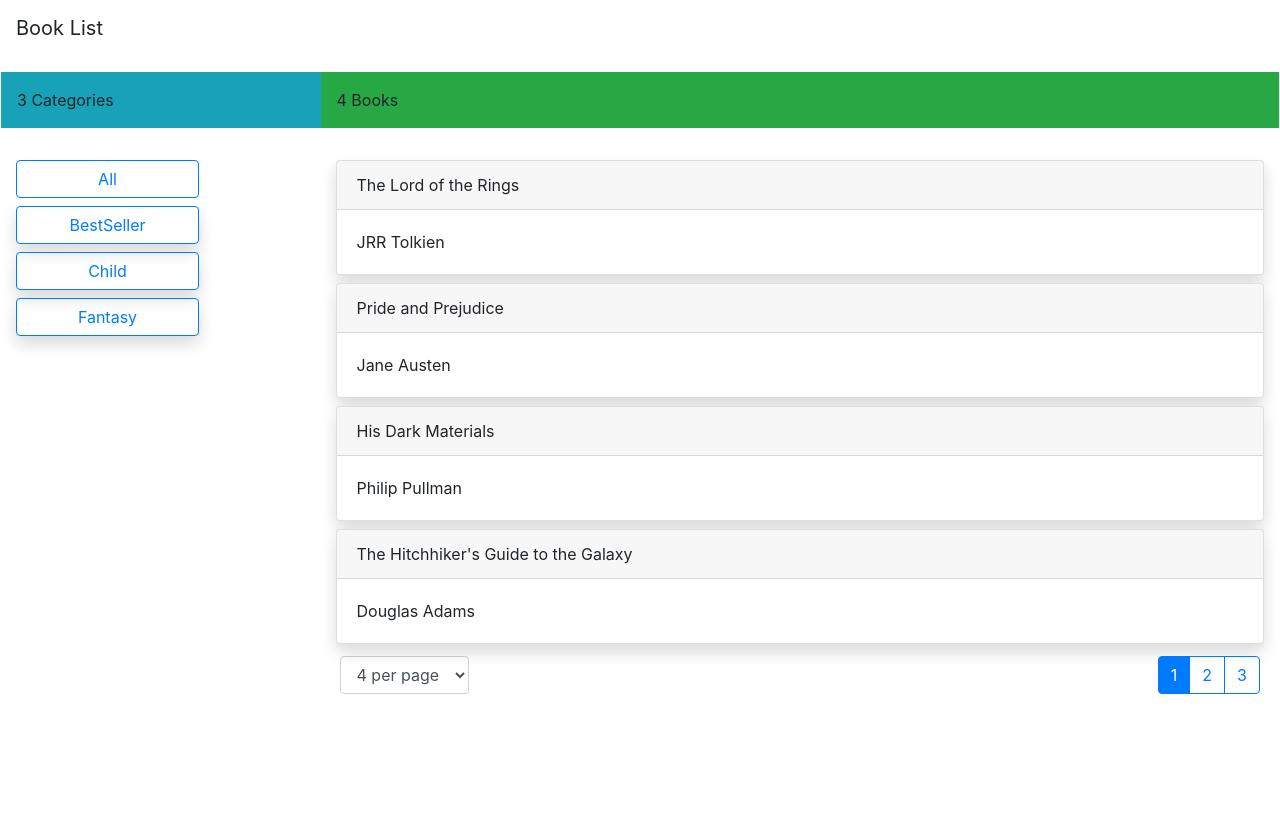
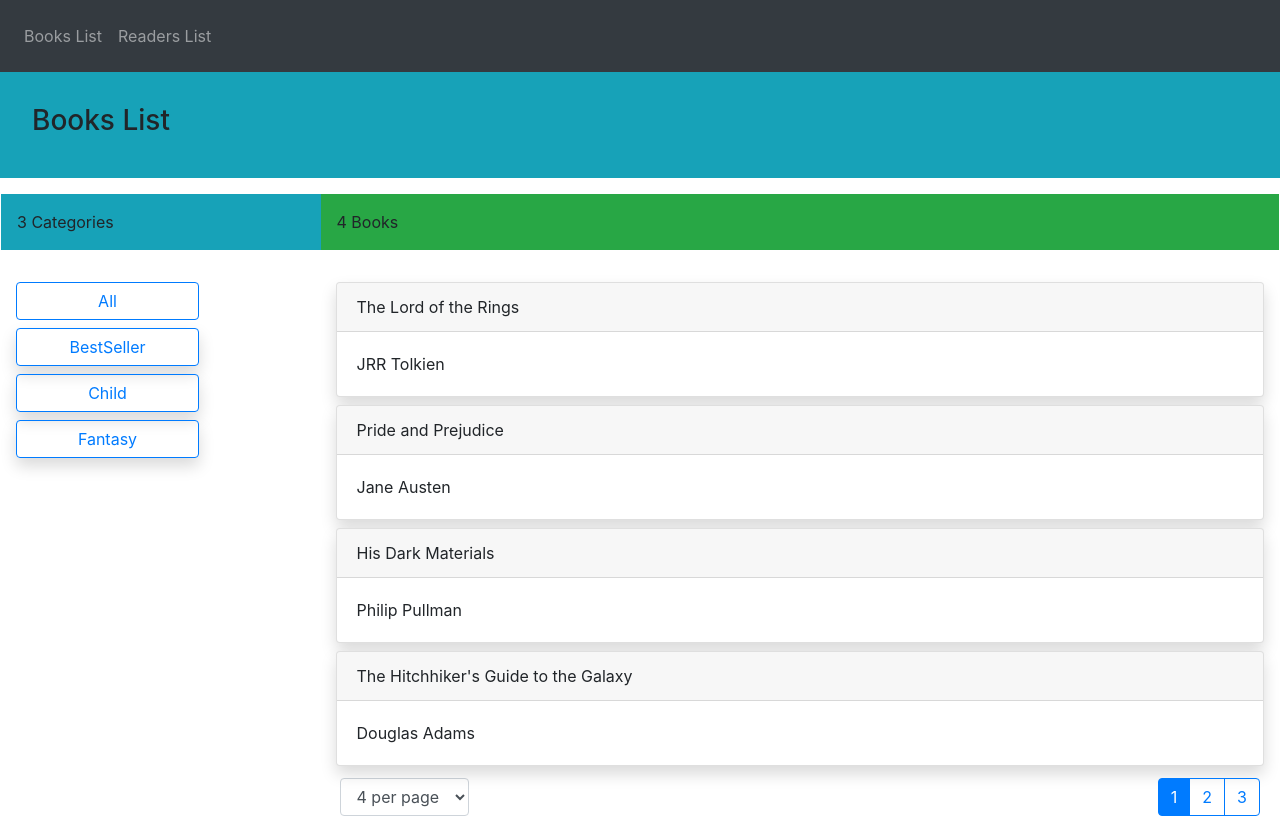
Before and after one commit to EnaEd/bookLibrary, an Angular app: page /bookList in a window 1280 px wide. Before the commit this address led to /. Before the commit the page ends 800 px from the top, so only its background shows below. Built offline with nearby package versions, Linux system fonts and the light colour scheme.

Commit message:
add route to app

```diff
--- a/src/app/app.component.ts
+++ b/src/app/app.component.ts
@@ -3,7 +3,7 @@ import { Component } from '@angular/core';
 
 @Component({
   selector: 'app-root',
-  template: '<bookList></bookList>'
+  template: '<router-outlet></router-outlet>'
 })
 
 
--- a/src/app/library/book.list.component.html
+++ b/src/app/library/book.list.component.html
@@ -1,7 +1,9 @@
-<div class="navbar navbar-toggle bg-inverse">
-    <a class="navbar-brand">
-        Book List
-    </a>
+<div class="row p-3 bg-info">
+<div class="col-6">
+    <h3 class="p-3">Books List</h3>
+</div>
+<div class="col-6">
+</div>
 </div>
 <div class="row p-3">
     <div class="col-3 bg-info p-3">
--- a/src/app/library/book.list.component.ts
+++ b/src/app/library/book.list.component.ts
@@ -1,3 +1,4 @@
+import { Routes } from '@angular/router';
 import { BookRepository } from './../repositories/book.repository';
 import { Component } from "@angular/core";
 import { Book } from '../models/book.model';
--- a/src/app/library/book.list.module.ts
+++ b/src/app/library/book.list.module.ts
@@ -3,11 +3,13 @@ import { BookListComponent } from './book.list.component';
 import { BrowserModule } from '@angular/platform-browser';
 import { BookModule } from './../models/book.module';
 import { NgModule } from "@angular/core";
+import{ReaderListComponent} from './reader.list.component'
+import { from } from 'rxjs';
 
 
 @NgModule({
     imports:[BookModule,BrowserModule],
-    declarations:[BookListComponent,CounterDirective],
-    exports:[BookListComponent]
+    declarations:[BookListComponent,CounterDirective,ReaderListComponent],
+    exports:[BookListComponent,ReaderListComponent]
 })
 export class BookListModule{}
--- /dev/null
+++ b/src/app/library/reader.list.component.ts
@@ -0,0 +1,6 @@
+import { Component } from "@angular/core";
+
+@Component({
+    template:`<div><h3 class bg-info p-1> Readers list</h3></div>`
+})
+export class ReaderListComponent{}
--- a/src/index.html
+++ b/src/index.html
@@ -9,6 +9,16 @@
   <link rel="stylesheet" href="https://maxcdn.bootstrapcdn.com/bootstrap/4.3.1/css/bootstrap.min.css">
 </head>
 <body class="m-a-1">
+    <nav class="navbar navbar-expand-sm bg-dark navbar-dark p-3">
+        <ul class="navbar-nav">
+            <li class="nav-item">
+                <a class="nav-link" href="/bookList">Books List</a>
+            </li>
+            <li class="nav-item">
+                <a class="nav-link" href="/readerList">Readers List</a>
+            </li>
+        </ul>
+    </nav>
   <app-root>Angular placeolder</app-root>
 </body>
 </html>
```
Also changed, not shown: src/app/app.module.ts (+8 -5 lines).
